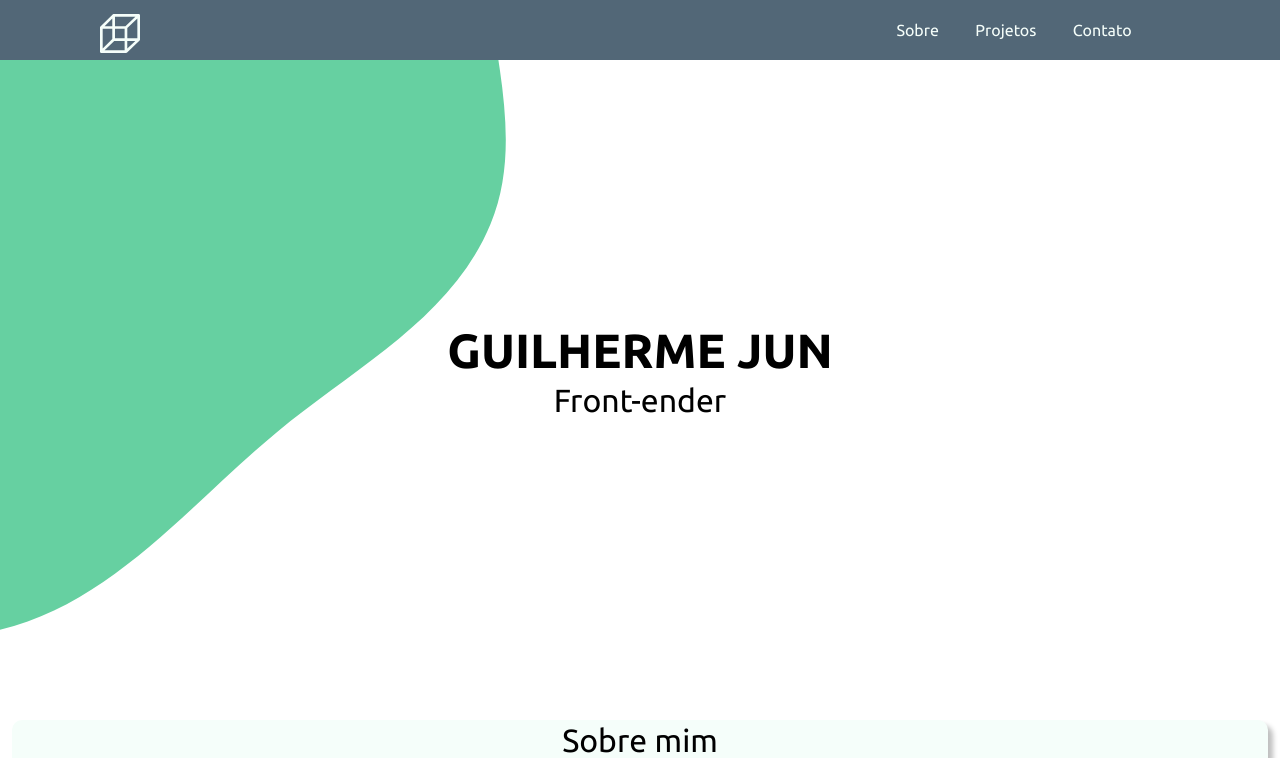
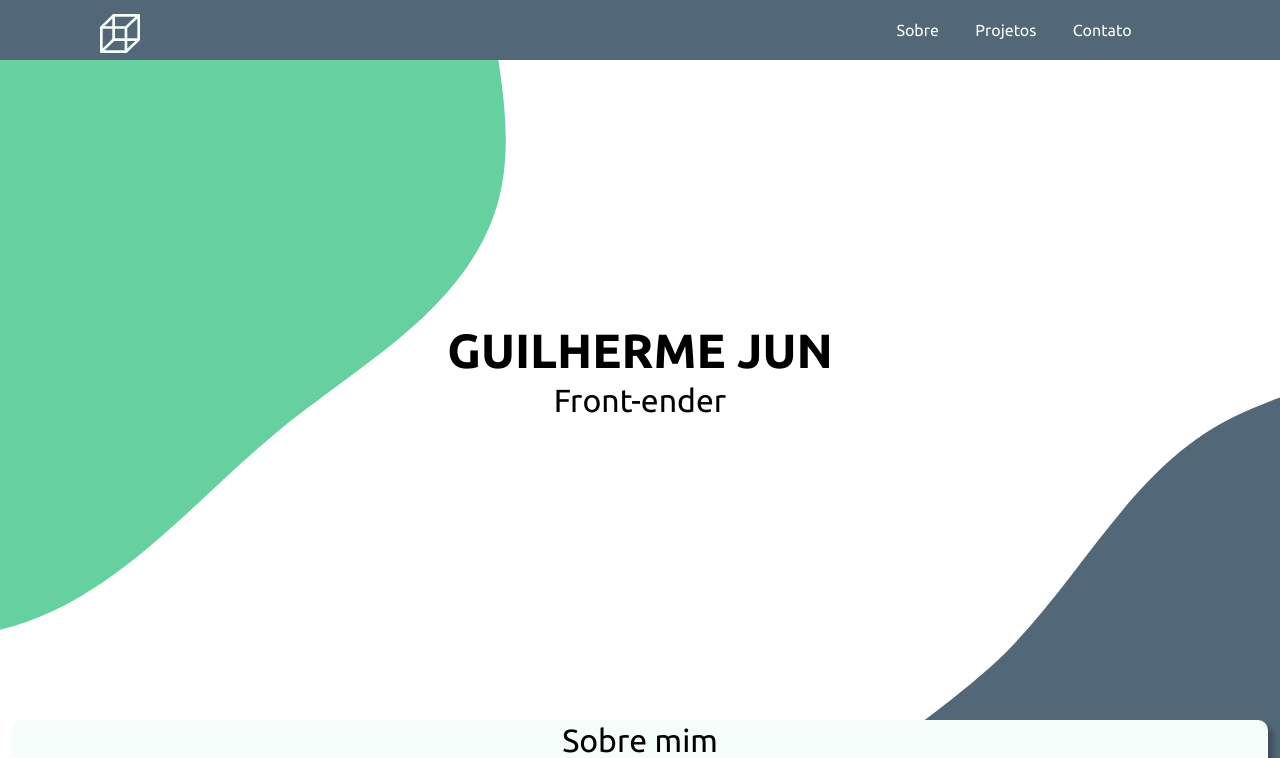
Before and after one commit to guijun13/Guilherme_Jun_JAMStackAlura, a Next.js app: page / in a window 1280 px wide. Shown: the top 758 px of the page. Built offline with nearby package versions, Linux system fonts and the light colour scheme.

Commit message:
fix(bg-img): fix position bubble_gray from bg-img

```diff
--- a/pages/index.js
+++ b/pages/index.js
@@ -26,7 +26,7 @@ export default function Home() {
         justifyContent="space-between"
         backgroundImage="url(/images/bubble_gray.svg)"
         backgroundRepeat="no-repeat"
-        backgroundPosition="bottom right"
+        backgroundPosition="center right"
       >
         <Header />
         <Main />
```
